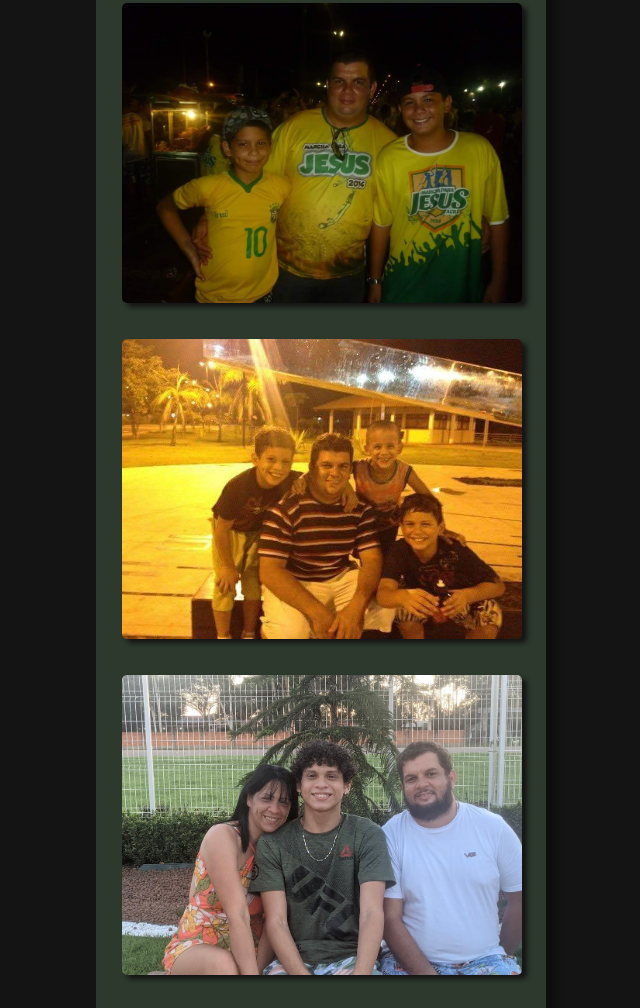
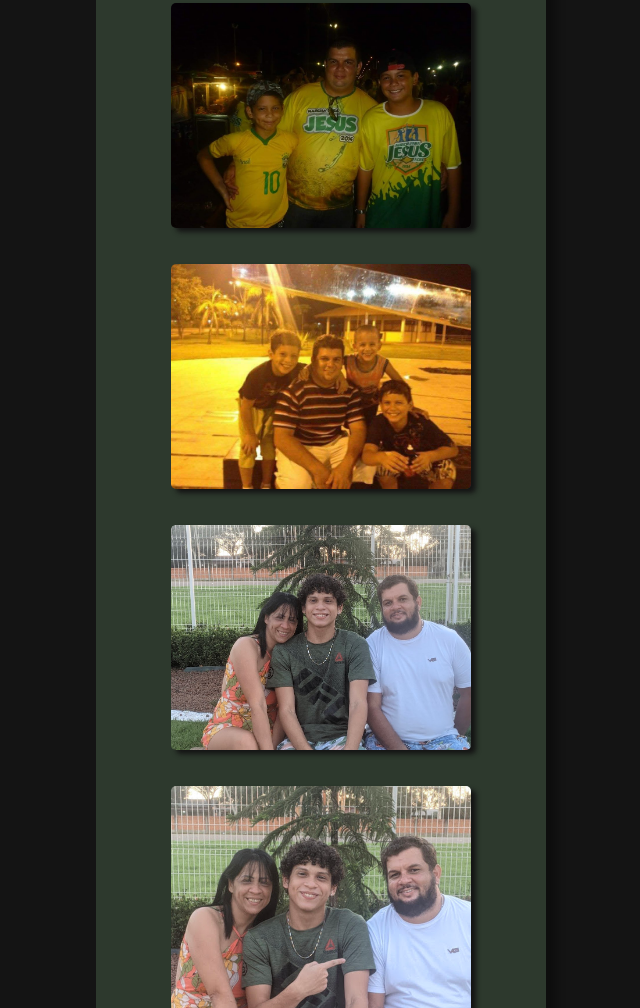
Before and after one commit to kawecz/eu-amo-meu-pai, a plain HTML site: page fotos.html in a window 1280 px wide. Shown: the part 231-1239 px from the top of the page, without its empty margins (319-959 px from the left). Drawn offline with Linux system fonts and the light colour scheme; files whose address does not match are found by name.

Commit message:
ultimos upgrades (espero eu)

```diff
--- a/fotos.html
+++ b/fotos.html
@@ -11,11 +11,13 @@
         <h1 style="color: #010201e1;">Nossas memorias em fotos atemporais</h1>
         <h3><a href="index.html"><img src="imagens/voltar.png" alt="Botao de voltar"></a></h3>
         <br>
-        <img width="400px" src="imagens/foto01.jpg" alt="Foto">
-        <img width="400px" src="imagens/foto02.jpg" alt="Foto">
-        <br>
-        <img width="400px" src="imagens/foto03.jpg" alt="Foto">
-        <img width="400px" src="imagens/foto04.jpg" alt="Foto">
+        <div class="img">
+            <img width="300px" src="imagens/foto01.jpg" alt="Foto">
+            <img width="300px" src="imagens/foto02.jpg" alt="Foto">
+            <br>
+            <img width="300px" src="imagens/foto03.jpg" alt="Foto">
+            <img width="300px" src="imagens/foto04.jpg" alt="Foto">
+        </div>
     </main>
 </body>
 </html>
--- a/style.css
+++ b/style.css
@@ -56,7 +56,6 @@ main{
     border-bottom-left-radius: 10px;
     border-bottom-right-radius: 10px;
     box-shadow: 10px 10px 10px #00000059;
-
 }
 
 main > h1 {
@@ -131,6 +130,7 @@ img{
     border-radius: 5px;
 }
 
+
 div.video {
     background-color: var(--cor05);
     margin: 0px -20px 30px;
@@ -139,6 +139,7 @@ div.video {
     position: relative;
     background-color: #2D392D;
     border-radius: 10px;
+    max-width: 480px;
 }
 
 div.video > iframe {
```
Also changed, not shown: imagens/harry.jpeg (deleted).
